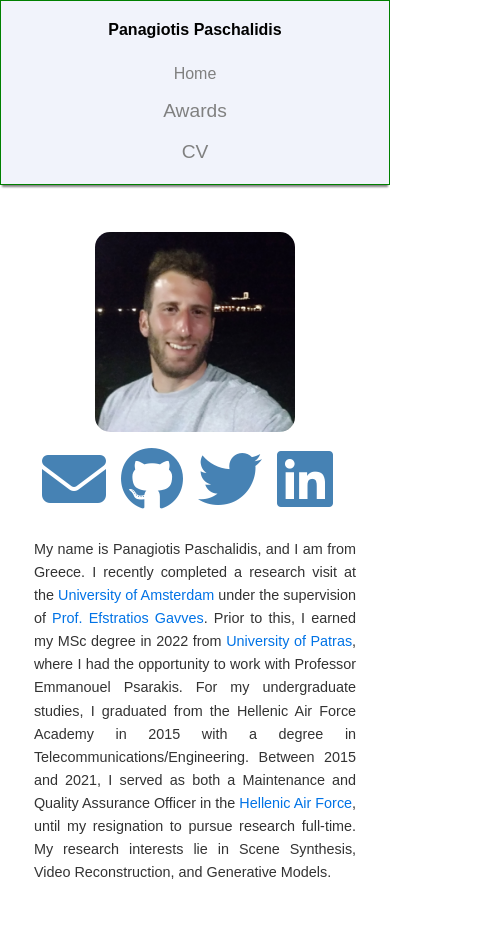
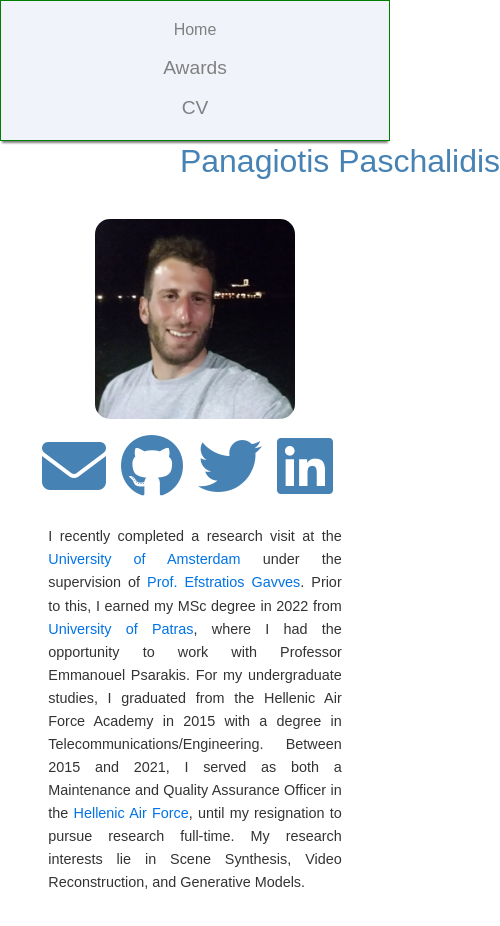
Before and after one commit to panospaschalidis/panospaschalidis.github.io, a plain HTML site: page index.html in a window 390 px wide. Shown: the whole page, 500 px wide, since content can reach past the window. Drawn offline with Linux system fonts and the light colour scheme; some icons are missing.

Commit message:
slight changes

```diff
--- a/index.html
+++ b/index.html
@@ -16,7 +16,6 @@
         <header>
             <nav aria-label="Main Navigation">
                 <ul>
-                    <li><a href="https://panospaschalidis.github.io/" class="site-name">Panagiotis Paschalidis</a></li>
                     <li><a href="#home" id="home-nav-button" class="nav-link">Home</a></li>
                     <li><a href="awards.html" id="awards-nav-button" class="special-link">Awards</a></li>
                     <li><a href="CV.pdf" target="_blank" class="pdf-link">CV</a></li>
@@ -27,7 +26,9 @@
 
         <section id="home">
         <!-- Personal information section -->
-        <div class="profile-container">
+        <div class="profile-vertical-container">
+            <a href="https://panospaschalidis.github.io/" class="site-name">Panagiotis Paschalidis</a>
+            <div class="profile-horizontal-container">
 
                 <div class="image-links-container">
                     <img src="panos.png" alt="Profile Image of Panagiotis Paschalidis" class="profile-image">
@@ -43,7 +44,8 @@
                 </div>
 
                 <div class="biography-note">
-            <p>My name is Panagiotis Paschalidis, and I am from Greece. I recently completed a research visit at the <a href="https://www.uva.nl" target="_blank">University of Amsterdam</a> under the supervision of <a href="https://www.egavves.com/" target="_blank">Prof. Efstratios Gavves</a>. Prior to this, I earned my MSc degree in 2022 from <a href="https://www.upatras.gr/en/" target="_blank">University of Patras</a>, where I had the opportunity to work with Professor Emmanouel Psarakis. For my undergraduate studies, I graduated from the Hellenic Air Force Academy in 2015 with a degree in Telecommunications/Engineering. Between 2015 and 2021, I served as both a Maintenance and Quality Assurance Officer in the <a href="https://www.haf.gr/en/" target="_blank">Hellenic Air Force</a>, until my resignation to pursue research full-time. My research interests lie in Scene Synthesis, Video Reconstruction, and Generative Models.</p>
+                <p>I recently completed a research visit at the <a href="https://www.uva.nl" target="_blank">University of Amsterdam</a> under the supervision of <a href="https://www.egavves.com/" target="_blank">Prof. Efstratios Gavves</a>. Prior to this, I earned my MSc degree in 2022 from <a href="https://www.upatras.gr/en/" target="_blank">University of Patras</a>, where I had the opportunity to work with Professor Emmanouel Psarakis. For my undergraduate studies, I graduated from the Hellenic Air Force Academy in 2015 with a degree in Telecommunications/Engineering. Between 2015 and 2021, I served as both a Maintenance and Quality Assurance Officer in the <a href="https://www.haf.gr/en/" target="_blank">Hellenic Air Force</a>, until my resignation to pursue research full-time. My research interests lie in Scene Synthesis, Video Reconstruction, and Generative Models.</p>
+                </div>
             </div>
         </div>
         </section>
--- a/styles.css
+++ b/styles.css
@@ -50,11 +50,11 @@ nav ul li {
 
 /* Name link styling (excluded from scrolling logic) */
 .site-name {
-    font-size: 1.2rem;
-    font-weight: bold;
-    color: black;
+    font-size: 2rem;
+    font-weight: nonebold;
+    color:#4682B4;
     text-decoration: none;
-    margin-right: 170px; /* Adds spacing after the name */
+    margin-right: -290px; /* Adds spacing after the name */
 }
 
 /* Hover state for navigation links */
@@ -97,11 +97,22 @@ nav ul li {
 }
 
 /* Profile container ensures the image+links and bio are side by side */
-.profile-container {
+.profile-vertical-container {
+    display: flex; /* Flex layout */
+    flex-direction: column; /* Arrange items vertically */
+    align-items: center; /* Center items horizontally */
+    margin-top: 4rem; /* Adjust space from navbar */
+    padding: 0 1rem; /* Adjust padding for vertical layout */
+    margin-bottom: 4rem; /* Adjust space from bottom */
+    justify-content: center; /* Optional: center items vertically if needed */
+    gap: 0rem; /* Add space between items */
+}
+
+.profile-horizontal-container {
     display: flex; /* Horizontal layout */
     flex-direction: row; /* Arrange items side by side */
     align-items: flex-start; /* Align items to the top */
-    margin-top: 10rem; /* Adjust space from navbar */
+    margin-top: 2rem; /* Adjust space from navbar */
     padding: 0 7rem 0 0; /* Add padding to the sides */
     margin-bottom: 10rem; /* Adjust space from navbar */
     justify-content:center;
@@ -189,15 +200,6 @@ nav ul li {
         width: 100%;
         border: 1px solid green
     }
-    .site-name {
-        font-size: 1.0rem; /* Adjust size for readability */
-        white-space: nowrap; /* Prevent wrapping of the site name */
-        margin-bottom: 0.5rem; /* Add spacing between name and navigation links */
-        text-align: center;
-        width: 100%;
-        display: flex;
-        justify-content: center;
-    }
     nav ul {
         display: flex;
         flex-direction: column; /* Stack navigation links */
@@ -211,13 +213,24 @@ nav ul li {
         font-size: 1.2rem; /* Adjust link size for readability */
     }
 
-    .profile-container {
+    .profile-vertical-container {
+        display: flex; /* Flex layout */
+        flex-direction: column; /* Arrange items vertically */
+        align-items: center; /* Center items horizontally */
+        margin-top: 4rem; /* Adjust space from navbar */
+        padding: 0 1rem; /* Adjust padding for vertical layout */
+        margin-bottom: 4rem; /* Adjust space from bottom */
+        justify-content: center; /* Optional: center items vertically if needed */
+        gap: 0rem; /* Add space between items */
+    }
+
+    .profile-horizontal-container {
         display: flex; /* Use flexbox for layout */
         flex-direction: column; /* Stack image-links and biography vertically */
         justify-content: center; /* Center content vertically */
         align-items: center; /* Center content horizontally */
         padding: 0 1rem; /* Reduce padding for mobile */
-        margin-top: 10rem; /* Adjust margin for mobile screens */
+        margin-top: 2rem; /* Adjust margin for mobile screens */
         margin-bottom: 5rem; /* Adjust bottom margin for mobile */
     }
 
```
Lines whose indentation alone changed are shown as unchanged.
